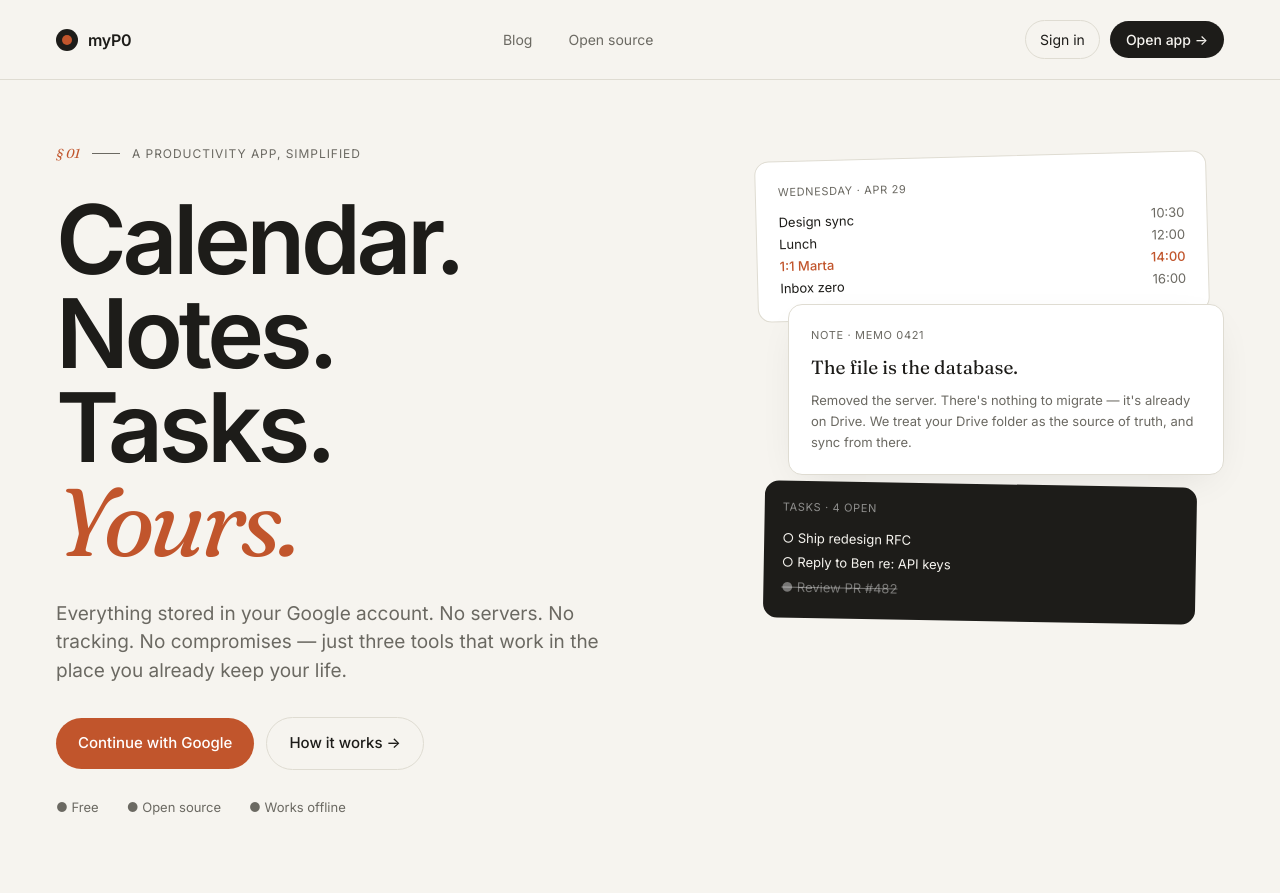
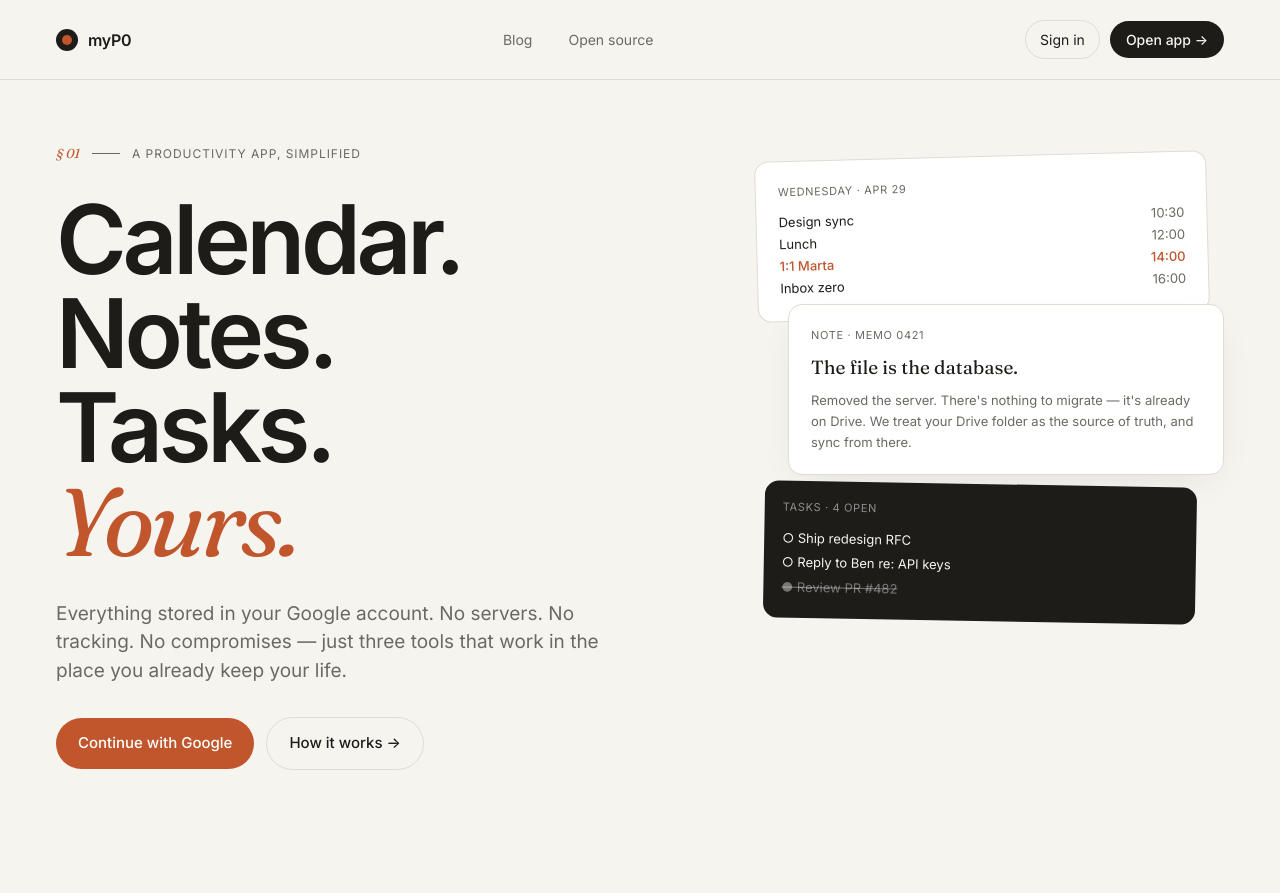
Before and after one commit to myP0/myP0-web, a SvelteKit app: page / in a window 1280 px wide. Shown: the top 893 px of the page. Built offline with nearby package versions, Linux system fonts and the light colour scheme.

Commit message:
Remove the Free / Open source / Works offline bullet row from hero

```diff
--- a/src/routes/+page.svelte
+++ b/src/routes/+page.svelte
@@ -179,11 +179,6 @@
 					>
 						How it works →
 					</a>
-				</div>
-				<div class="flex gap-7 text-[13px] text-dim">
-					<span>● Free</span>
-					<span>● Open source</span>
-					<span>● Works offline</span>
 				</div>
 			</div>
 
```
